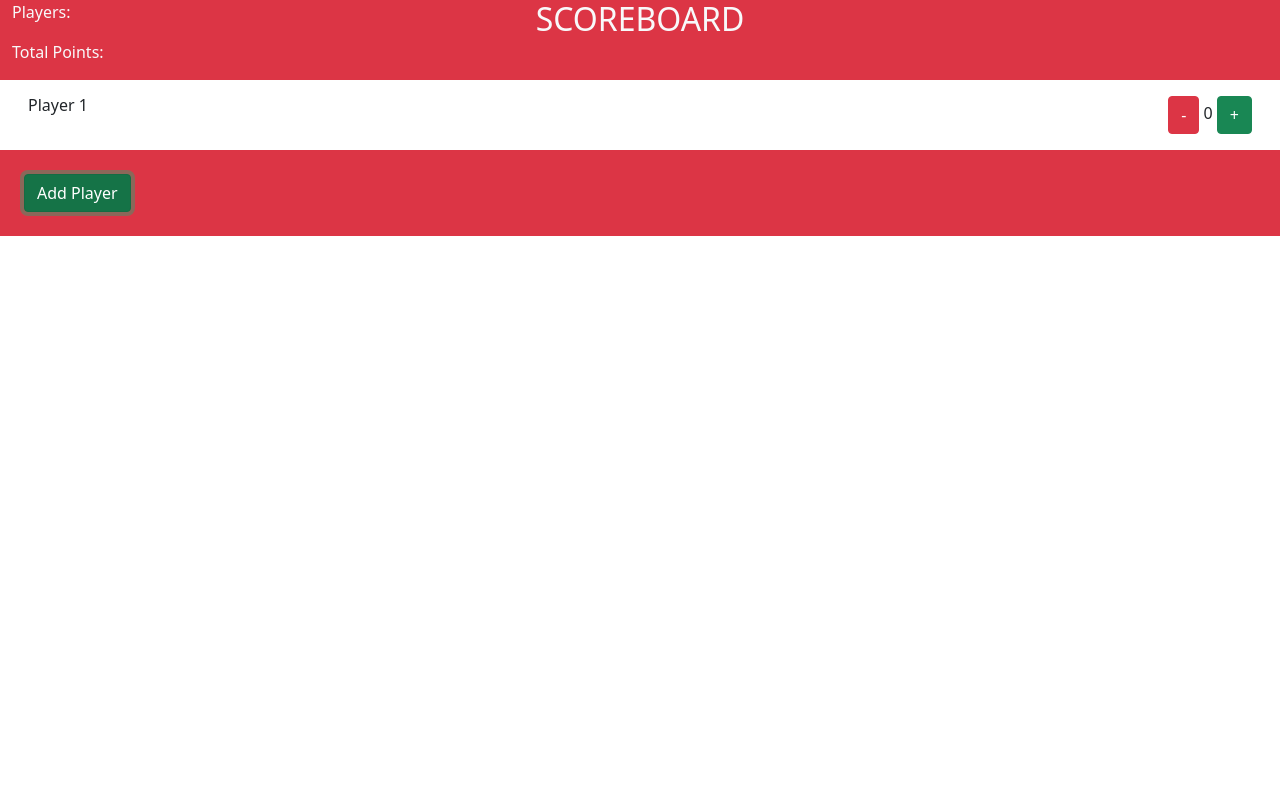
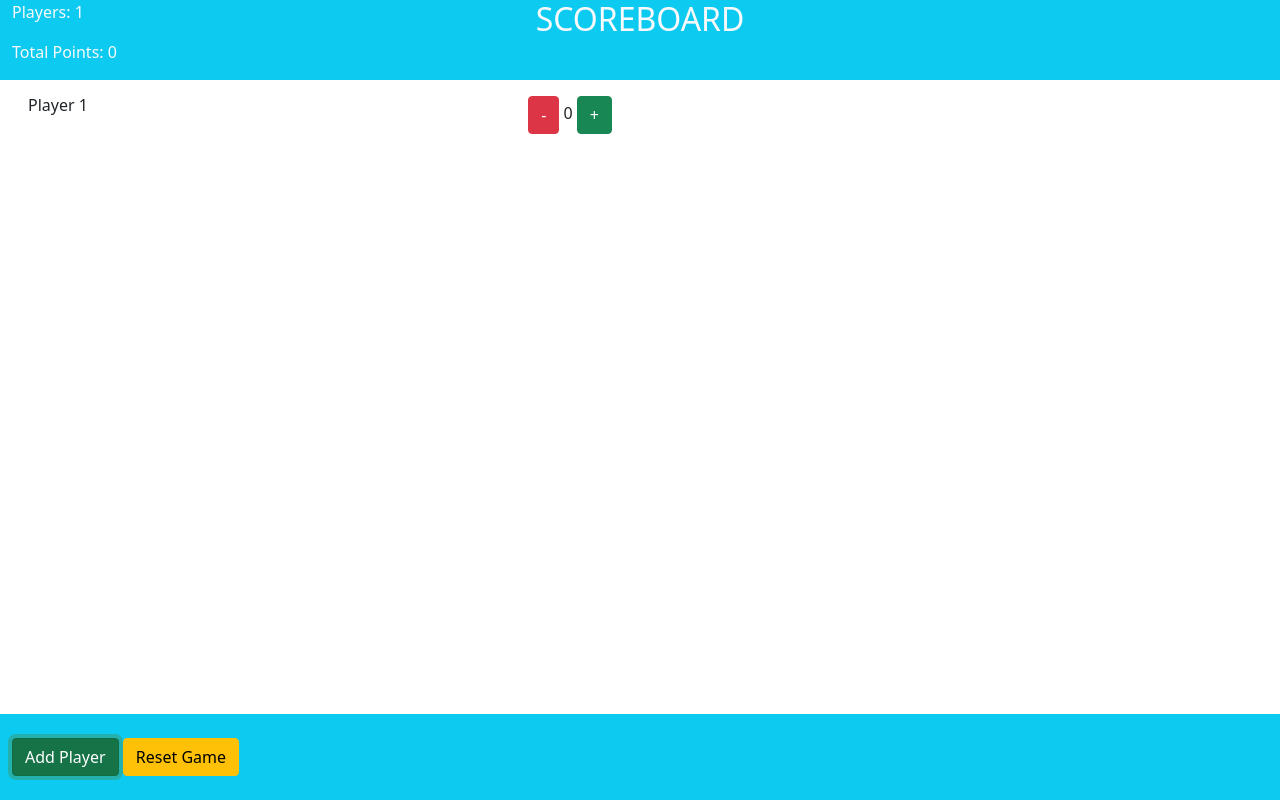
Before and after one commit to HarrisonWheeler/scorecard, a plain HTML site: page index.html in a window 1280 px wide. Both pictures are taken after a click on the button "Add Player". Drawn offline with nearby package versions, Linux system fonts and the light colour scheme.

Commit message:
all functionality

```diff
--- a/index.html
+++ b/index.html
@@ -15,15 +15,16 @@
 
 </head>
 
-<main class="container-fluid">
-  <div class="row bg-danger">
+<body class="container-fluid">
+  <main>
+    <div class="row bg-info">
       <div class="col-md-3 text-light">
         <div>
           <p>
-          Players: <span></span>
+            Players: <span id="totalPlayers"></span>
           </p>
           <p>
-          Total Points: <span></span>
+            Total Points: <span id="totalPoints"></span>
           </p>
         </div>
       </div>
@@ -35,20 +36,20 @@
       </div>
     </div>
     <!-- Player sections -->
-  <div class="row flex-column" id="players">
+    <div class="row row-height" id="players">
 
     </div>
     <!-- Create a player section -->
-  <div class="row bg-danger">
-    <div class="col-md-4 p-4">
-      <button class="btn btn-success" onclick="addPlayer()">Add Player</button>
-    </div>
-  </div>
 
   </main>
 
+  <footer class="row bg-info fixed-bottom">
+    <div class="col-md-4 p-4">
+      <button class="btn btn-success" onclick="addPlayer()">Add Player</button>
+      <button class="btn btn-warning" onclick="reset()">Reset Game</button>
+    </div>
+  </footer>
 
-<body>
 
   <!-- Bootstrap JavaScript Libraries -->
   <script src="main.js"></script>
--- a/main.js
+++ b/main.js
@@ -7,6 +7,7 @@ function modifyScore(player, modifier) {
     players[player].score--
   }
   drawScore()
+  totalPoints()
 }
 
 function addPlayer() {
@@ -29,16 +30,16 @@ function drawPlayers() {
   let template = ''
   for (p in players) {
     template += `
-      <div class="col">
+      <div class="col-md-6">
         <div class="card-body">
             <div class="d-flex flex-row justify-content-between">
                 <div>
                     <h6>Player ${p}</h6>
                 </div>
               <div>
-            <button class="btn btn-danger" onclick="modifyScore('${p}', '-')">-</button>
-            <span id="${p}">0</span>
-            <button class="btn btn-success" onclick="modifyScore('${p}', '+')">+</button>
+              <button class="btn btn-danger" onclick="modifyScore('${p}', '-')">-</button>
+              <span id="${p}">0</span>
+              <button class="btn btn-success" onclick="modifyScore('${p}', '+')">+</button>
             </div>
           </div>
         </div>
@@ -46,4 +47,30 @@ function drawPlayers() {
   }
   document.getElementById('players').innerHTML = template
   drawScore()
+  totalPlayers()
 }
+
+function totalPlayers() {
+  let totalPlayers = 0
+  for (p in players) {
+    totalPlayers++
+  }
+  document.getElementById('totalPlayers').innerHTML = totalPlayers
+}
+
+function totalPoints() {
+  let totalPoints = 0
+  for (p in players) {
+    totalPoints += players[p].score
+  }
+  document.getElementById('totalPoints').innerHTML = totalPoints
+}
+
+function reset() {
+  players = {}
+  totalPoints()
+  drawPlayers()
+}
+
+totalPoints()
+totalPlayers()
--- a/style.css
+++ b/style.css
@@ -1,3 +1,5 @@
 .row-height{
-  min-height: 80vh;
+  min-height: vh;
+  max-height: vh;
+  overflow-y: auto;
 }
```
Lines whose indentation alone changed are shown as unchanged.
